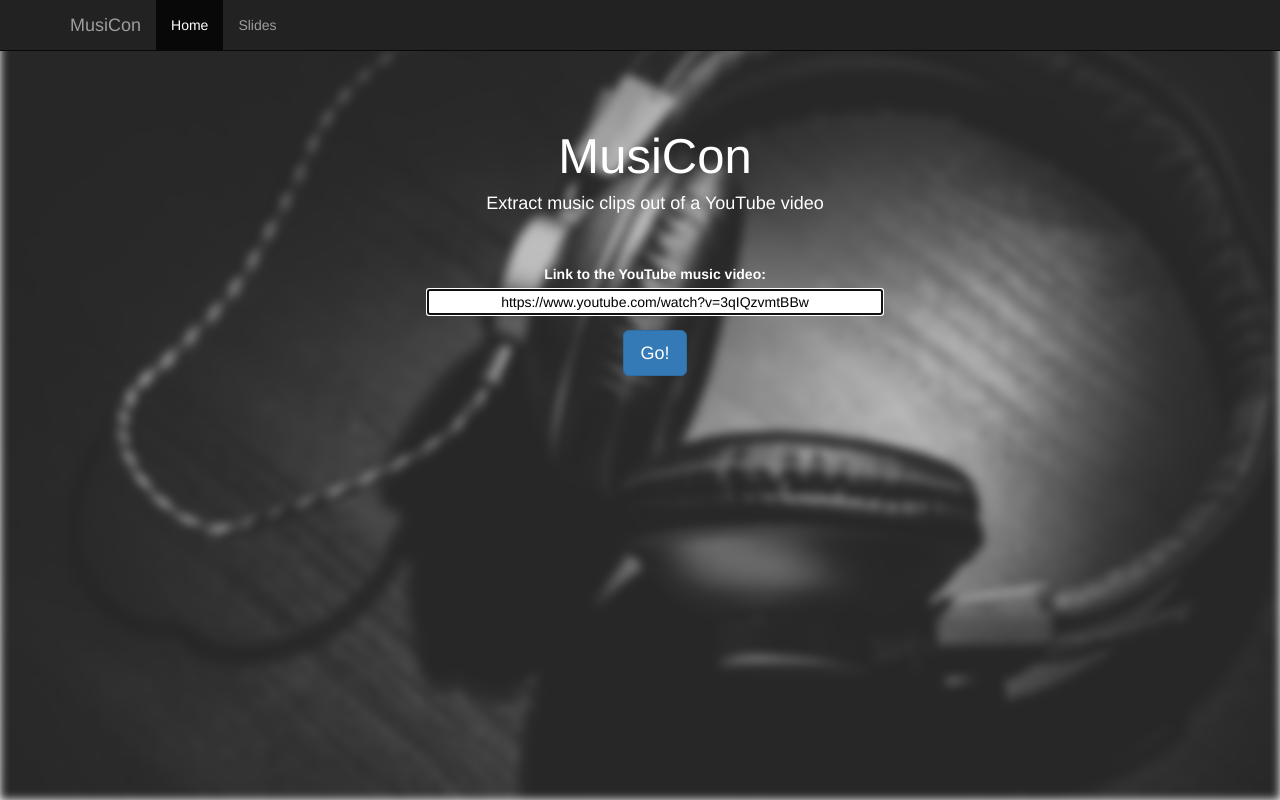
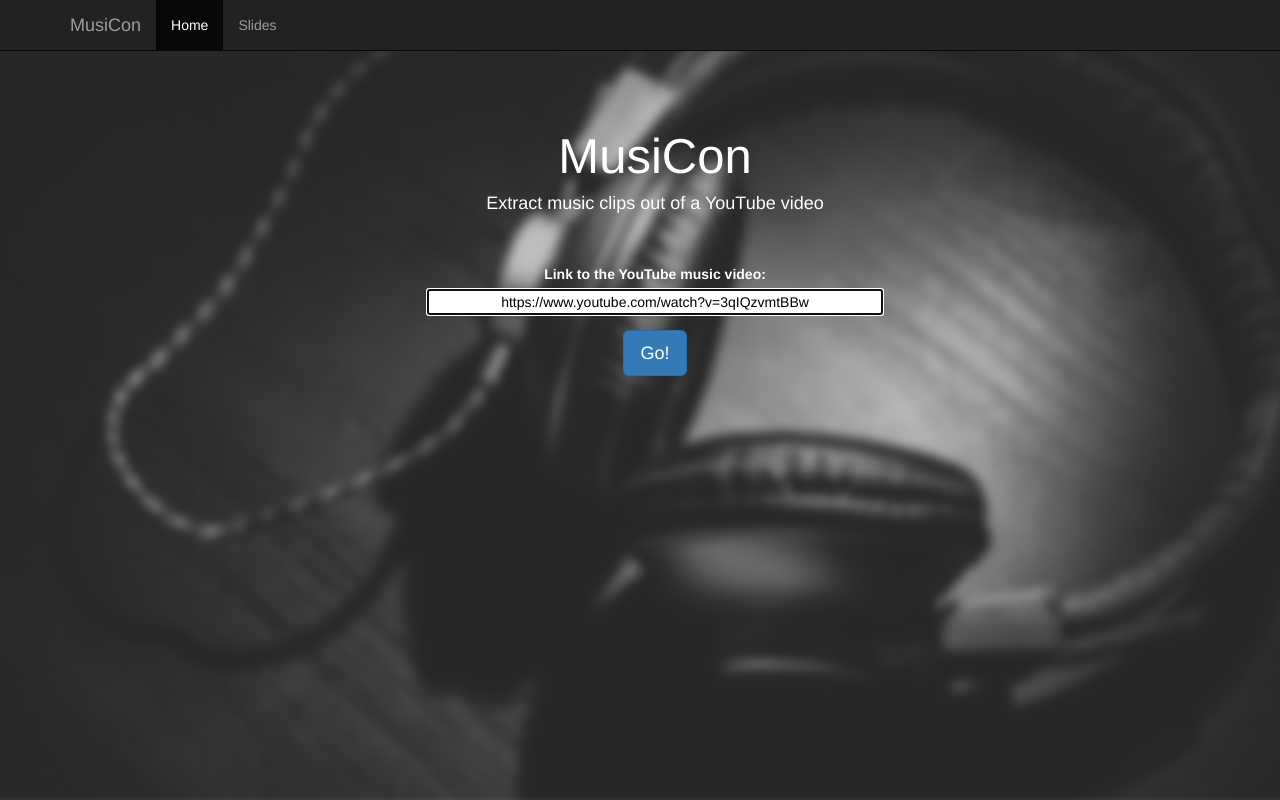
Before and after one commit to sailingwave/MusiCon, a Flask app: page / in a window 1280 px wide. Run offline with Flask 2, Linux system fonts and the light colour scheme; parts of the project's set-up code (start-up, migrations or seed data) failed here and were passed over; some libraries are stand-ins or nearby versions.

Commit message:
bg blur edge

```diff
--- a/musicon/static/css/main.css
+++ b/musicon/static/css/main.css
@@ -49,6 +49,7 @@ h1 {
     left: 0;
     right: 0;
     top: 0;
+    transform: scale(1.02);
 
     background-image: url('/static/img/bg.jpg');
     background-size: cover;
```
